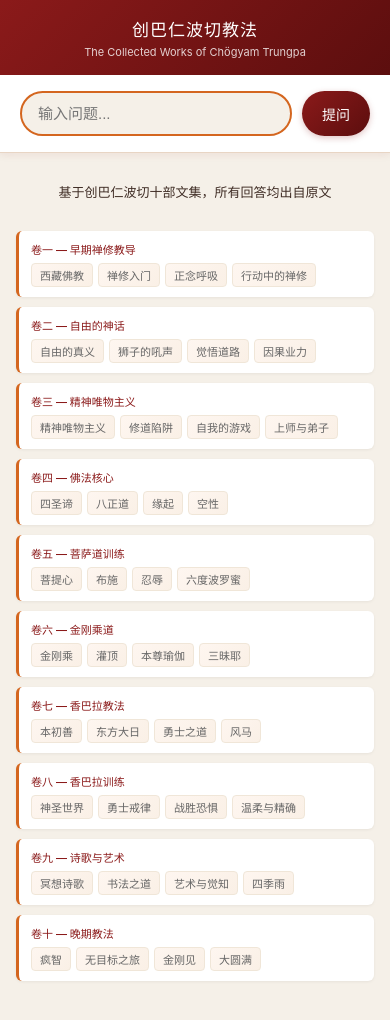
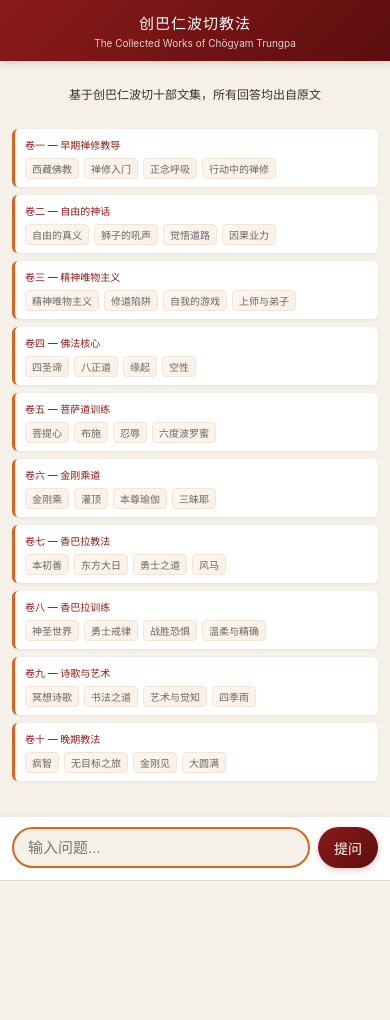
Before and after one commit to huangzhihou/trungpa-dharma-ai-gitee-mirror, a website: page public/index.html in a window 390 px wide. After the commit the page ends 881 px from the top, so only its background shows below. Drawn offline with Linux system fonts and the light colour scheme.

Commit message:
优化移动端布局
- 输入框固定底部，消息区域可滚动
- 适配 iPhone X+ 安全区域
- 减少移动端段落首行缩进
- 优化消息气泡和出处标签尺寸
- 启用硬件加速滚动

```diff
--- a/public/index.html
+++ b/public/index.html
@@ -36,6 +36,7 @@
       background: linear-gradient(135deg, var(--primary-red) 0%, var(--dark-red) 100%);
       color: #fff;
       box-shadow: 0 2px 8px rgba(0,0,0,0.15);
+      flex-shrink: 0;
     }
 
     .header h1 {
@@ -58,9 +59,11 @@
       width: 100%;
       margin: 0 auto;
       overflow: hidden;
+      height: 100vh;
     }
 
     .input-area {
+      flex-shrink: 0;
       padding: 16px 20px;
       background: #fff;
       border-bottom: 1px solid #e8d5c4;
@@ -255,17 +258,118 @@
     }
 
     @media (max-width: 600px) {
+      /* 移动端布局调整：输入框固定在底部 */
+      .chat-area {
+        max-width: 100%;
+        height: 100vh;
+      }
+
+      .header {
+        padding: 12px 16px;
+        flex-shrink: 0;
+      }
+
+      .header h1 {
+        font-size: 15px;
+      }
+
+      .header .subtitle {
+        font-size: 10px;
+      }
+
+      /* 消息区域：输入框固定底部，消息可滚动 */
       .messages-container {
-        padding: 12px 16px;
+        flex: 1;
+        overflow-y: auto;
+        padding: 12px;
+        -webkit-overflow-scrolling: touch;
+      }
+
+      /* 移动端消息气泡 */
+      .message-content {
+        max-width: 90%;
+        padding: 10px 14px;
+        font-size: 15px;
+        line-height: 1.7;
+      }
+
+      /* 移动端段落：减少首行缩进 */
+      .message.assistant .message-content p {
+        margin-bottom: 10px;
+        text-indent: 1.5em;
+      }
+
+      /* 移动端出处：更紧凑 */
+      .message-sources {
+        font-size: 11px;
+        margin-top: 8px;
+        padding-top: 8px;
+        max-width: 90%;
+      }
+
+      .source-tag {
+        padding: 2px 8px;
+        font-size: 10px;
+        margin: 2px 3px 2px 0;
+      }
+
+      /* 输入框固定底部 */
+      .input-area {
+        padding: 10px 12px;
+        padding-bottom: max(10px, env(safe-area-inset-bottom));
+        flex-shrink: 0;
+      }
+
+      .input-inner {
+        gap: 8px;
       }
 
       #messageInput {
-        padding: 12px 16px;
+        padding: 10px 14px;
+        font-size: 15px;
       }
 
       #sendButton {
-        padding: 12px 20px;
+        padding: 10px 16px;
         font-size: 14px;
+        white-space: nowrap;
+      }
+
+      /* 移动端欢迎页 */
+      .welcome {
+        padding: 0 0 16px 0;
+      }
+
+      .welcome-intro {
+        font-size: 12px;
+        padding: 12px 0;
+      }
+
+      .volume-group {
+        padding: 8px 10px;
+        margin-bottom: 8px;
+      }
+
+      .volume-header {
+        font-size: 10px;
+      }
+
+      .topic-tag {
+        font-size: 10px;
+        padding: 2px 6px;
+      }
+
+      /* typing 动画 */
+      .typing {
+        font-size: 12px;
+        padding: 6px 12px;
+      }
+    }
+
+    /* iPhone X+ 安全区域适配 */
+    @supports (padding-bottom: env(safe-area-inset-bottom)) {
+      .input-area {
+        padding-bottom: max(12px, env(safe-area-inset-bottom));
       }
     }
   </style>
@@ -277,13 +381,6 @@
   </header>
 
   <div class="chat-area">
-    <div class="input-area">
-      <div class="input-inner">
-        <input type="text" id="messageInput" placeholder="输入问题..." autocomplete="off">
-        <button id="sendButton">提问</button>
-      </div>
-    </div>
-
     <div class="messages-container" id="messagesContainer">
       <div class="welcome" id="welcome">
         <div class="welcome-intro">
@@ -384,6 +481,13 @@
       </div>
       <div id="messages"></div>
       <div class="typing" id="typing">正在思考...</div>
+    </div>
+
+    <div class="input-area">
+      <div class="input-inner">
+        <input type="text" id="messageInput" placeholder="输入问题..." autocomplete="off">
+        <button id="sendButton">提问</button>
+      </div>
     </div>
   </div>
 
```
